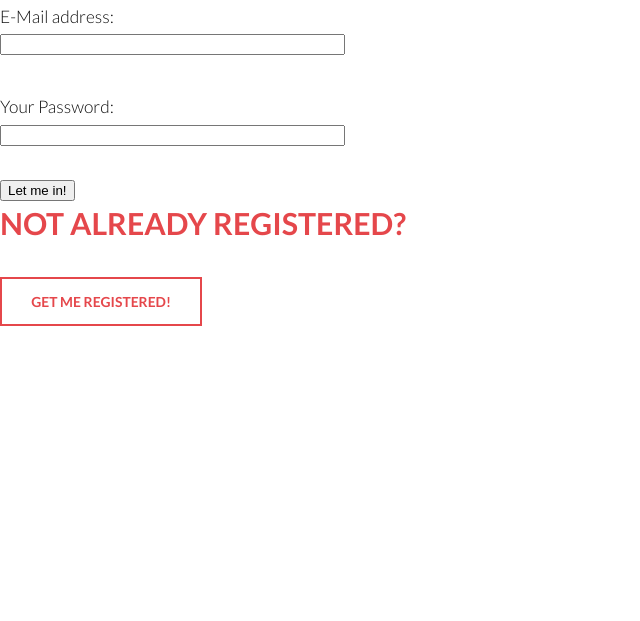
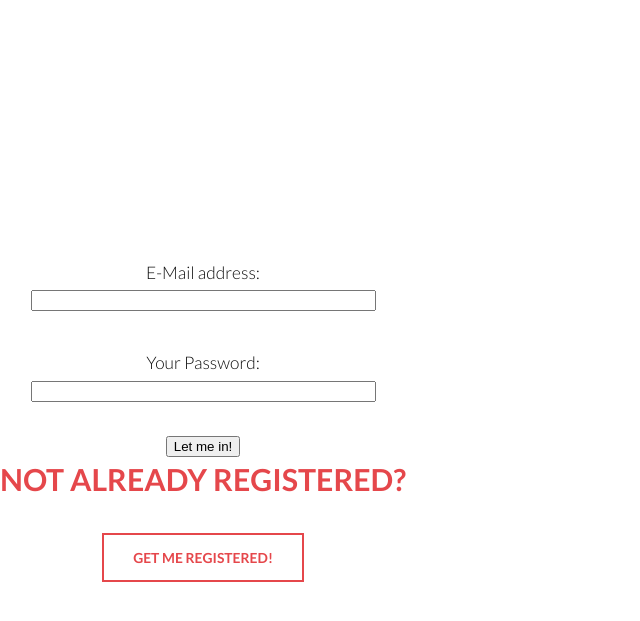
Before and after one commit to TheBenitoo/GetYourArt, a PHP site: page /functions/login.php in a window 1280 px wide. Shown: the part 87-708 px from the top of the page, without its empty margins (0-640 px from the left). Run offline with PHP 8.4, Linux system fonts and the light colour scheme; some libraries are stand-ins or nearby versions.

Commit message:
css for login form

```diff
--- a/Shop/assets/CSS/style.css
+++ b/Shop/assets/CSS/style.css
@@ -1173,3 +1173,14 @@
 			}
 
 		}
+
+
+	div.form {
+		text-align: center;
+		display: inline-block;
+		margin-top: 20%;
+	}
+
+	#form input {
+		width: 100%;
+	}
--- a/Shop/functions/login.php
+++ b/Shop/functions/login.php
@@ -38,6 +38,7 @@ if (isset($_GET['login'])) {
     }
 ?>
 
+<div class="form">
     <form action ="?login=1" method = "post">
         <label for="email">E-Mail address: <br></label>
         <input type="email" size="40" maxlength="250" name="email"><br><br>
@@ -46,8 +47,12 @@ if (isset($_GET['login'])) {
         <input type="submit" value="Let me in!">
     </form>
 
+
         <h2>Not already registered?</h2>
         <a href="registry.php" class="button rot">Get me registered!</a>
+</div>
+
+
 
 </body>
 </html>
```
Lines whose indentation alone changed are shown as unchanged.
